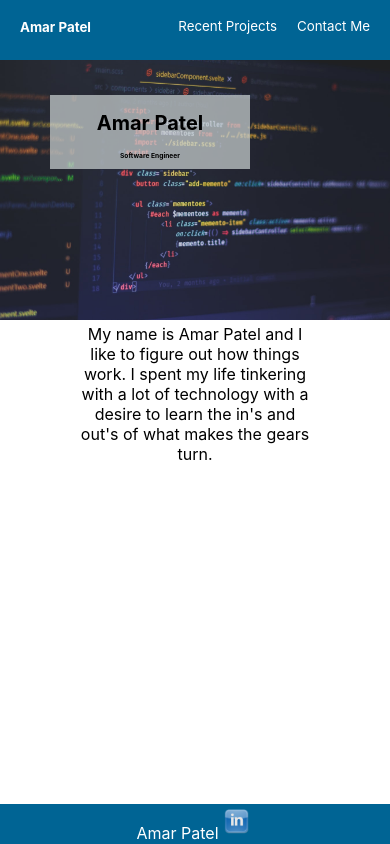
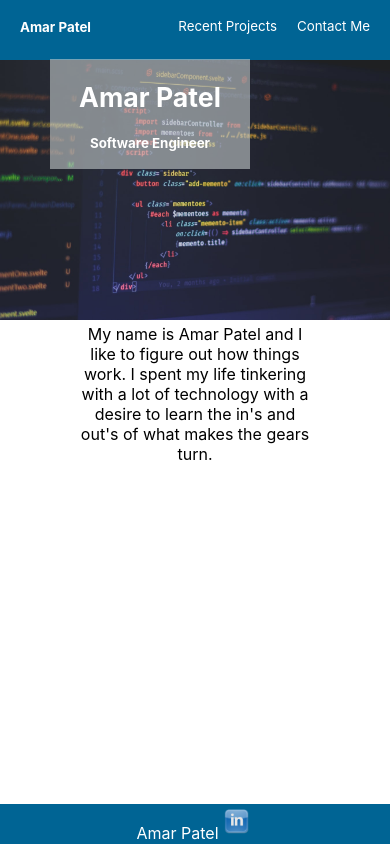
Before and after one commit to amarp86/amar-patel, a React (Create React App) app in the folder client/: page / in a window 390 px wide. Built offline with nearby package versions, Linux system fonts and the light colour scheme.

Commit message:
more styling

```diff
--- a/client/src/components/Home.css
+++ b/client/src/components/Home.css
@@ -30,19 +30,19 @@
     max-width: 60%;
 }
 
-@media only screen and (max-width: 800px) {
+@media only screen and (max-width: 900px) {
     .home-image-text {
         min-width: 200px;
-        color: black;
-        background-color: rgba(202, 209, 209, 0.712);
+        color: white;
+        background-color: rgba(202, 209, 209, 0.575);
         position: absolute;
         left: 50px;
         bottom: 80%;
     }
     .home-image-text h2 {
-        font-size: 15pt;
+        font-size: 20pt;
     }
     .home-image-text h4 {
-        font-size: 5pt;
+        font-size: 10pt;
     }
 }
```
